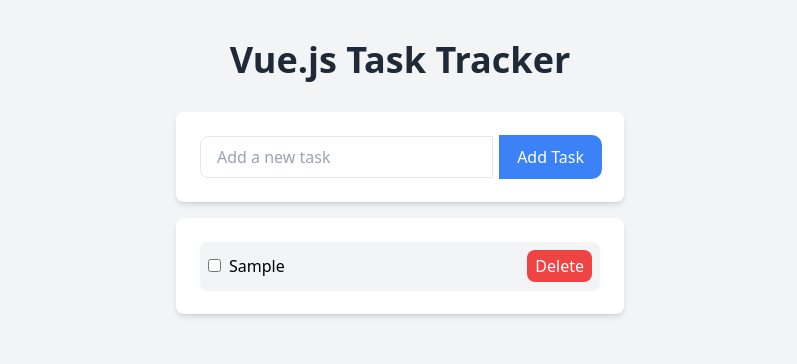
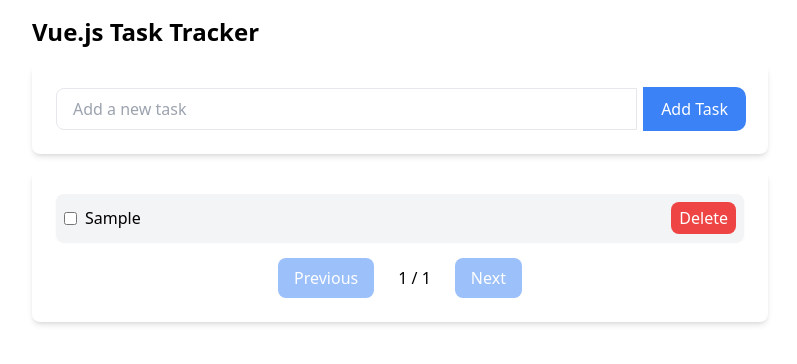
Before and after one commit to haseebmirza/vue.js-task-tracker, a Vue app: page / in a window 1280 px wide. Both pictures are taken after typing "Sample" into the empty fields and a click on the button "Add Task". Shown: the top 364 px of the page, without its empty margins (240-1037 px from the left). Built offline with nearby package versions, Linux system fonts and the light colour scheme.

Commit message:
Add pagination to Task List
Implemented pagination feature for better organization and navigation of tasks in the Vue.js Task Tracker app.

```diff
--- a/src/App.vue
+++ b/src/App.vue
@@ -1,7 +1,6 @@
 <template>
-  <div id="app" class="min-h-screen bg-gray-100 flex flex-col items-center py-10">
-    <h1 class="text-4xl font-bold mb-8 text-gray-800">Vue.js Task Tracker</h1>
-    <div class="w-full max-w-md">
+  <div id="app" class="mx-auto p-4 md:max-w-screen-md">
+    <h1 class="text-2xl font-bold mb-4">Vue.js Task Tracker</h1>
     <TaskForm @add-task="addTask" />
     <TaskList
       :tasks="tasks"
@@ -9,12 +8,11 @@
       @delete-task="deleteTask"
     />
   </div>
-  </div>
 </template>
 
 <script>
-import TaskForm from './components/TaskForm.vue'
-import TaskList from './components/TaskList.vue'
+import TaskForm from './components/TaskForm.vue';
+import TaskList from './components/TaskList.vue';
 
 export default {
   name: 'App',
@@ -25,18 +23,22 @@
   data() {
     return {
       tasks: []
-    }
+    };
   },
   methods: {
     addTask(task) {
-      this.tasks.push({ id: Date.now(), text: task, completed: false })
+      if (task) {
+        this.tasks.push({ id: Date.now(), text: task, completed: false });
+      }
     },
     completeTask(task) {
-      task.completed = !task.completed
+      task.completed = !task.completed;
     },
     deleteTask(task) {
-      this.tasks = this.tasks.filter(t => t.id !== task.id)
+      this.tasks = this.tasks.filter(t => t.id !== task.id);
     }
   }
-}
+};
 </script>
+
+<!-- No style tag for custom CSS -->
--- a/src/components/TaskList.vue
+++ b/src/components/TaskList.vue
@@ -1,33 +1,87 @@
 <template>
   <div class="p-6 bg-white rounded-lg shadow-md mt-4">
     <ul class="space-y-2">
-      <li v-for="task in tasks" :key="task.id" class="flex justify-between items-center p-2 bg-gray-100 rounded-lg shadow-sm">
-        <div>
-          <input type="checkbox" @click="completeTask(task)" class="mr-2" />
+      <li
+        v-for="task in paginatedTasks" :key="task.id"
+        class="flex justify-between items-center p-2 bg-gray-100 rounded-lg shadow-sm"
+      >
+        <div class="flex items-center">
+          <input
+            type="checkbox"
+            @click="completeTask(task)"
+            class="mr-2"
+          />
           <span :class="{ 'line-through': task.completed }">{{ task.text }}</span>
         </div>
-        <button @click="deleteTask(task)" class="px-2 py-1 text-white bg-red-500 rounded-lg hover:bg-red-600">Delete</button>
+        <button
+          @click="deleteTask(task)"
+          class="px-2 py-1 text-white bg-red-500 rounded-lg hover:bg-red-600"
+        >
+          Delete
+        </button>
       </li>
     </ul>
+
+    <div class="flex justify-center mt-4 space-x-2">
+      <button
+        @click="prevPage"
+        :disabled="currentPage === 1"
+        class="px-4 py-2 text-white bg-blue-500 rounded-lg hover:bg-blue-600 disabled:opacity-50"
+      >
+        Previous
+      </button>
+      <span class="px-4 py-2">{{ currentPage }} / {{ totalPages }}</span>
+      <button
+        @click="nextPage"
+        :disabled="currentPage === totalPages"
+        class="px-4 py-2 text-white bg-blue-500 rounded-lg hover:bg-blue-600 disabled:opacity-50"
+      >
+        Next
+      </button>
+    </div>
   </div>
 </template>
 
 <script>
 export default {
-  props: ['tasks'],
+  props: {
+    tasks: {
+      type: Array,
+      required: true
+    }
+  },
+  data() {
+    return {
+      currentPage: 1,
+      tasksPerPage: 5
+    };
+  },
+  computed: {
+    totalPages() {
+      return Math.ceil(this.tasks.length / this.tasksPerPage);
+    },
+    paginatedTasks() {
+      const start = (this.currentPage - 1) * this.tasksPerPage;
+      return this.tasks.slice(start, start + this.tasksPerPage);
+    }
+  },
   methods: {
+    nextPage() {
+      if (this.currentPage < this.totalPages) {
+        this.currentPage++;
+      }
+    },
+    prevPage() {
+      if (this.currentPage > 1) {
+        this.currentPage--;
+      }
+    },
     completeTask(task) {
-      this.$emit('complete-task', task)
+      this.$emit("complete-task", task);
     },
     deleteTask(task) {
-      this.$emit('delete-task', task)
+      this.$emit("delete-task", task);
     }
   }
-}
+};
 </script>
-
-<style>
-.done {
-  text-decoration: line-through;
-}
-</style>
```
Lines whose indentation alone changed are shown as unchanged.
